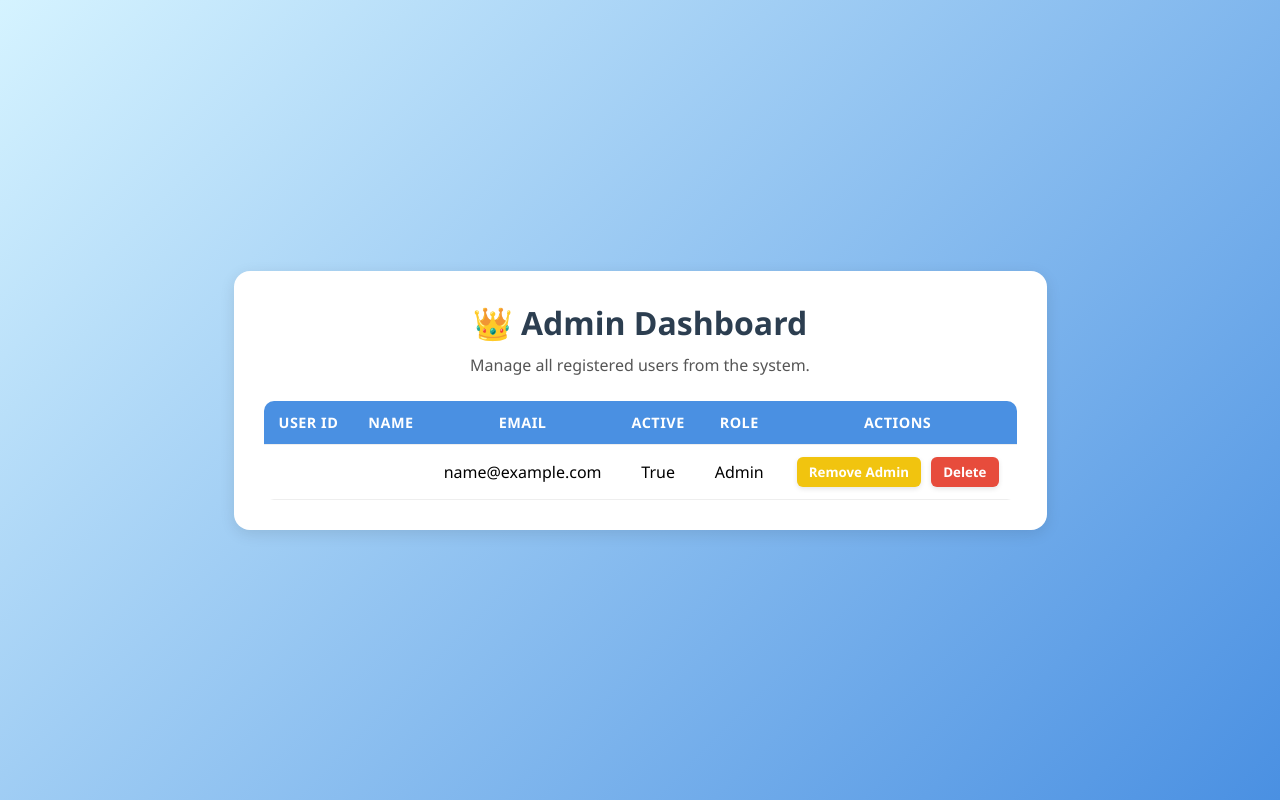
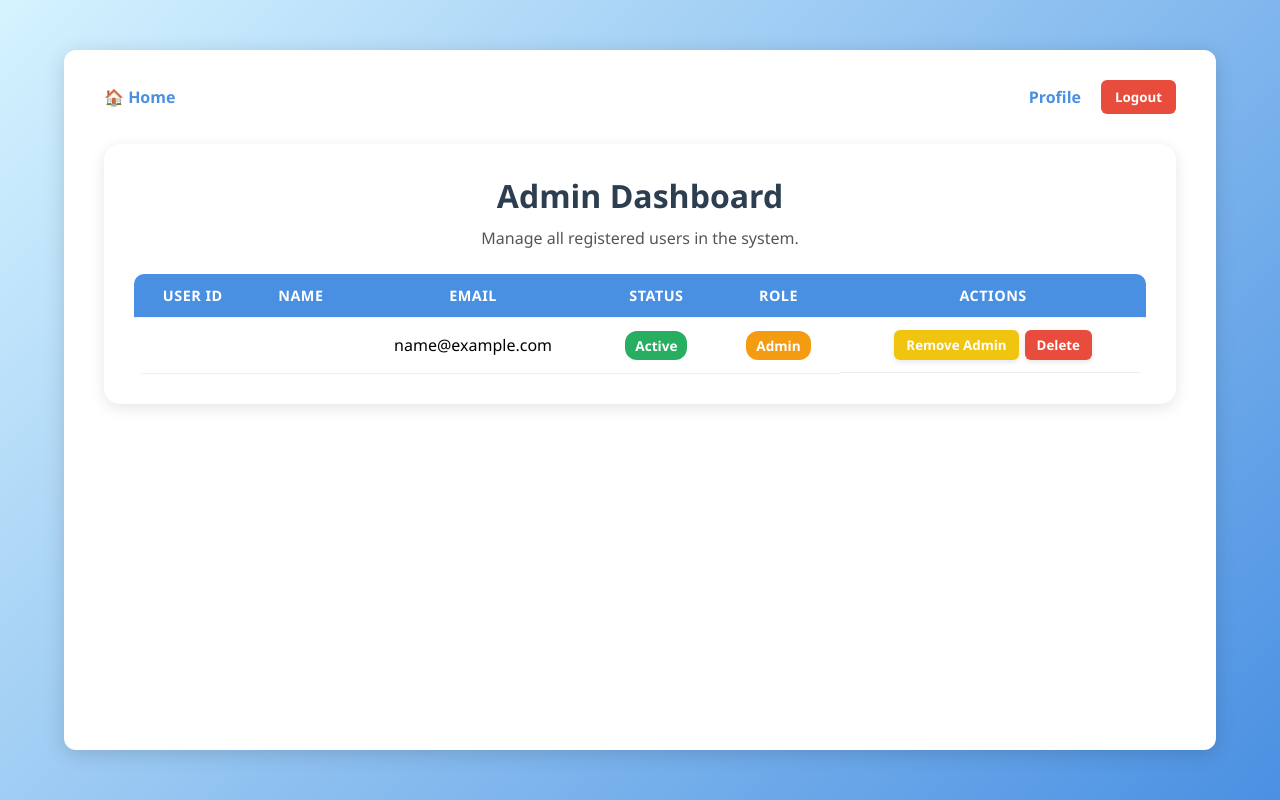
Before and after one commit to 7richelle/IMprov, a Django app: template self_productivity/productivity_app/templates/admin_dashboard.html in a window 1280 px wide. Run offline with Django 5.2, Linux system fonts and the light colour scheme; the template is opened without the code that fills it: values that come from a table or form of the project are taken from there, others are empty; tables that the repository leaves empty hold one stand-in row (values such as "Sample post").

Commit message:
admin html updated

```diff
--- a/self_productivity/productivity_app/templates/admin_dashboard.html
+++ b/self_productivity/productivity_app/templates/admin_dashboard.html
@@ -7,9 +7,23 @@
     <link rel="stylesheet" href="{% static 'admin_dashboard.css' %}">
 </head>
 <body>
+  <div class="dashboard">
+    <header class="top-bar">
+      <a href="{% url 'task_dashboard' %}" class="home-link">🏠 Home</a>
+      <div class="right-buttons">
+       <!-- <a href="{% url 'user_progress' %}" class="progress-link">Progress</a>-->
+        <a href="{% url 'profile_user' %}" class="progress-link">Profile</a>
+        <form action="{% url 'login' %}" method="post" class="logout-form">
+          {% csrf_token %}
+          <button type="submit" class="logout-btn">Logout</button>
+        </form>
+      </div>
+    </header>
+
+    <main class="content">
       <div class="admin-container">
-        <h1>👑 Admin Dashboard</h1>
-        <p>Manage all registered users from the system.</p>
+        <h1>Admin Dashboard</h1>
+        <p>Manage all registered users in the system.</p>
 
         {% if messages %}
         <div class="messages">
@@ -19,13 +33,14 @@
         </div>
         {% endif %}
 
+        <div class="table-wrapper">
           <table class="user-table">
             <thead>
               <tr>
                 <th>User ID</th>
                 <th>Name</th>
                 <th>Email</th>
-                    <th>Active</th>
+                <th>Status</th>
                 <th>Role</th>
                 <th>Actions</th>
               </tr>
@@ -36,15 +51,21 @@
                 <td>{{ user.user_id }}</td>
                 <td>{{ user.name }}</td>
                 <td>{{ user.email }}</td>
-                    <td>{{ user.is_active }}</td>
                 <td>
-                        {% if user.is_superuser or user.is_staff %}
-                            Admin
+                  {% if user.is_active %}
+                    <span class="badge active">Active</span>
                   {% else %}
-                            User
+                    <span class="badge inactive">Inactive</span>
                   {% endif %}
                 </td>
                 <td>
+                  {% if user.is_superuser or user.is_staff %}
+                    <span class="badge admin">Admin</span>
+                  {% else %}
+                    <span class="badge user">User</span>
+                  {% endif %}
+                </td>
+                <td class="actions">
                   <form method="POST" style="display:inline;">
                     {% csrf_token %}
                     <input type="hidden" name="user_id" value="{{ user.user_id }}">
@@ -66,5 +87,8 @@
             </tbody>
           </table>
         </div>
+      </div>
+    </main>
+  </div>
 </body>
 </html>
```
Lines whose indentation alone changed are shown as unchanged.
